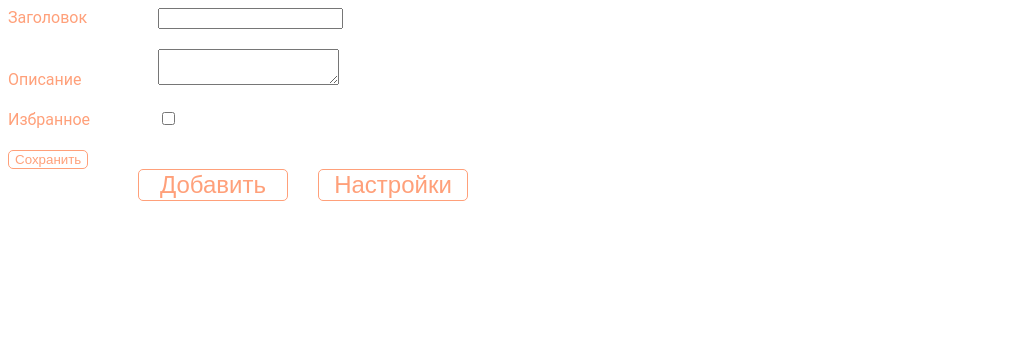
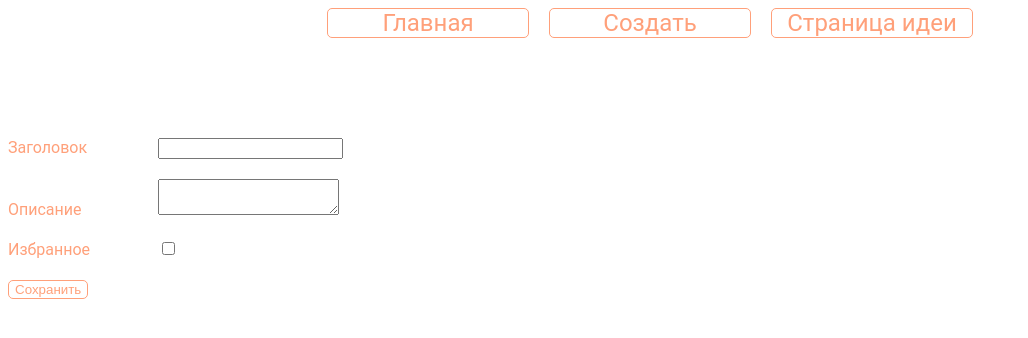
Before and after one commit to dmitpopov/pet_project, a React (Create React App) app: page /create in a window 1280 px wide. Shown: the top 338 px of the page, without its empty margins (0-1028 px from the left). Built offline with nearby package versions, Linux system fonts and the light colour scheme.

Commit message:
server.js added

```diff
--- a/package.json
+++ b/package.json
@@ -6,6 +6,9 @@
     "@testing-library/jest-dom": "^4.2.4",
     "@testing-library/react": "^9.5.0",
     "@testing-library/user-event": "^7.2.1",
+    "express": "^4.17.1",
+    "mysql": "^2.18.1",
+    "nodemailer": "^6.4.11",
     "react": "^16.13.1",
     "react-dom": "^16.13.1",
     "react-router-dom": "^5.2.0",
--- a/src/App.js
+++ b/src/App.js
@@ -4,8 +4,6 @@ import AuthorisationPage from "./pages/AuthorisationPage";
 import { Route } from "react-router-dom";
 import MainPage from "./pages/MainPage";
 import IdeaPage from "./pages/IdeaPage";
-import AddIdeaButton from "./components/AddIdeaButton";
-import SettingsButton from "./components/SettingsButton";
 import CreateIdeaPage from "./pages/CreateIdeaPage";
 
 
@@ -17,8 +15,6 @@ class App extends Component {
           <Route path="/main" exact component={MainPage} />
           <Route path="/idea" component={IdeaPage} />
           <Route path="/create" component={CreateIdeaPage} />
-          <AddIdeaButton />
-          <SettingsButton />
         </div>
     );
   }
--- a/src/components/AddIdeaButton.js
+++ b/src/components/AddIdeaButton.js
@@ -1,10 +1,13 @@
 import React, { Component } from "react";
 
+
 class AddIdeaButton extends Component {
+
+
     render() {
         return (
-            <button className="add-idea-button">
-                Добавить
+            <button className="add-idea-button" onClick={this.props.moveToCreateIdeaPage}>
+                Добавить идею
             </button>
         );
     }
--- /dev/null
+++ b/src/components/header.js
@@ -0,0 +1,16 @@
+import React, { Component } from "react";
+import { Link } from "react-router-dom";
+
+class Header extends Component {
+    render() {
+        return (
+            <header className="main_header">
+                <Link to="/main">Главная</Link>
+                <Link to="/create">Создать</Link>
+                <Link to="/idea">Страница идеи</Link>
+            </header>
+        );
+    }
+}
+
+export default Header;
--- a/src/pages/AuthorisationPage.js
+++ b/src/pages/AuthorisationPage.js
@@ -1,7 +1,8 @@
 import React, {Component} from "react";
 
+
+
 class AuthorisationPage extends Component {
-
     state = {
         login: 'test',
         pass: '1234',
@@ -34,14 +35,14 @@ class AuthorisationPage extends Component {
     render() {
         return (
             <div className="auth-form">
-                <form action="" >
+                <form action="" onSubmit={this.loginPathHandler}>
                     <label htmlFor="" className="auth-form-label"><span> Логин</span>
                         <input type="text" onChange={this.logTrueHandler}/>
                     </label>
                     <label htmlFor="" className="auth-form-label"> <span>Пароль</span>
                         <input type="password" onChange={this.logPassHandler}/>
                     </label>
-                    <button type="submit" className="auth-submit-button" onClick={this.loginPathHandler}>Войти</button>
+                    <button type="submit" className="auth-submit-button" >Войти</button>
                 </form>
             </div>
         );
--- a/src/pages/CreateIdeaPage.js
+++ b/src/pages/CreateIdeaPage.js
@@ -1,22 +1,63 @@
 import React, { Component } from "react";
+import Header from "../components/header";
 
 class CreateIdeaPage extends Component {
+
+    state = {
+            name: '',
+            date: '',
+            description: '',
+            favorite: false
+    }
+
+
+    inputHeadHandler = (event) => {
+        const head = event.target.value;
+        this.setState({name: head});
+        this.dateHandler();
+        console.log(this.state);
+    }
+
+    dateHandler = () => {
+        this.setState({date: new Date()})
+    }
+
+    inputDescriptionHandler = (event) => {
+        const descr = event.target.value;
+        this.setState({description: descr});
+    }
+
+    inputFavoriteHandler = (event) => {
+        const favorite = event.target.value;
+        this.setState({favorite: favorite});
+    }
+
+
+
+    saveIdeaHandler = () => {
+
+    }
+
     render() {
         return (
-            <form className="create-idea-form">
+            <div>
+                <Header />
+                <form className="create-idea-form" onSubmit={this.saveIdeaHandler}>
                     <label htmlFor=""><span>Заголовок</span>
-                    <input type="text"/>
+                        <input type="text" onChange={this.inputHeadHandler}/>
                     </label>
                     <label htmlFor=""><span>Описание</span>
-                    <textarea>
+                        <textarea onChange={this.inputDescriptionHandler}>
                         </textarea>
                     </label>
                     <label><span>Избранное</span>
-                    <input type="checkbox"/>
+                        <input type="checkbox" onChange={this.inputFavoriteHandler}/>
                     </label>
-                <button type="submit" >Сохранить</button>
+                    <button type="submit">Сохранить</button>
 
                 </form>
+                {console.log(this.state)}
+            </div>
         );
     }
 }
--- a/src/pages/IdeaPage.js
+++ b/src/pages/IdeaPage.js
@@ -1,5 +1,6 @@
 import React, {Component} from "react";
 import MoveBackButton from "../components/MoveBackButton";
+import Header from "../components/header";
 
 class IdeaPage extends Component {
     state = {
@@ -12,6 +13,7 @@ class IdeaPage extends Component {
 
         return (
             <div>
+                <Header />
                 <h3>{name}</h3>
                 <p>{date}</p>
                 <p>{description}</p>
--- a/src/pages/MainPage.js
+++ b/src/pages/MainPage.js
@@ -1,5 +1,12 @@
 import React, {Component} from "react";
 import { Link } from "react-router-dom";
+import AddIdeaButton from "../components/AddIdeaButton";
+import SettingsButton from "../components/SettingsButton";
+import Header from "../components/header";
+
+
+
+
 class MainPage extends Component {
     state = {
         ideas: [
@@ -10,15 +17,36 @@ class MainPage extends Component {
     }
 
     ideaCounter = 0;
+
+    moveToCreateIdeaPage = () => {
+        this.props.history.push('/create');
+    }
+
+
     render() {
         const ideas = this.state.ideas;
-        return ideas.map((item, i) => {
-            return <Link to={"/idea"} key={i}>
-                        {item.name}
-                    </Link>
-        })
-        ;
+        return (
+            <div>
+                <Header />
+                {ideas.map((item, i) => {
+                  return <Link to='/idea' key={i}>
+                            {item.name}
+                        </Link>
+                })
+
+                }
+                <AddIdeaButton moveToCreateIdeaPage={this.moveToCreateIdeaPage}/>
+                <SettingsButton />
+            </div>
+
+        )
     }
 }
 
 export default MainPage;
+
+// {ideas.map((item, i) => {
+//     return <Link to={"/idea"} key={i}>
+//         {item.name}
+//     </Link>
+// })}
--- a/src/style.css
+++ b/src/style.css
@@ -3,6 +3,16 @@
 }
 body {
   font-family: Roboto, sans-serif;
+}
+
+.main_header {
+  text-align: center;
+  margin-bottom: 100px;
+}
+
+.main_header a {
+  display: inline-block;
+  width: 200px;
 }
 
 .auth-form {
@@ -18,10 +28,15 @@ body {
 .auth-form-label span {
   display: inline-block;
   width: 60px;
+  color: #FFA07A;
+  margin-right: 40px;
+  font-size: 1.5rem;
 }
 
 .auth-form-label input {
   background-color: #FFA07A;
+  padding: 10px;
+  font-size: 1.5rem;
   border: none;
   outline: none;
   height: 30px;
@@ -34,6 +49,7 @@ body {
   outline: none;
   background-color: #ffffff;
   font-size: 1.5rem;
+  color: #FFA07A;
 }
 
 a {
--- a/src/style.sass
+++ b/src/style.sass
@@ -5,6 +5,15 @@ $mainFontColor: #FFA07A
 
 body
   font-family: Roboto,sans-serif
+
+.main_header
+  text-align: center
+  margin-bottom: 100px
+
+.main_header a
+  display: inline-block
+  width: 200px
+
 
 .auth-form
   margin: 0 auto
@@ -18,9 +27,14 @@ body
 .auth-form-label span
   display: inline-block
   width: 60px
+  color: $mainFontColor
+  margin-right: 40px
+  font-size: 1.5rem
 
 .auth-form-label input
   background-color: $mainFontColor
+  padding: 10px
+  font-size: 1.5rem
   border: none
   outline: none
   height: 30px
@@ -32,6 +46,7 @@ body
   outline: none
   background-color: #ffffff
   font-size: 1.5rem
+  color: $mainFontColor
 
 a
   display: inline-block
```
Also changed, not shown: server.js (added, +28 -0 lines), 2 other files (tests, documents, lock files or other folders). Lines whose indentation alone changed are shown as unchanged.
